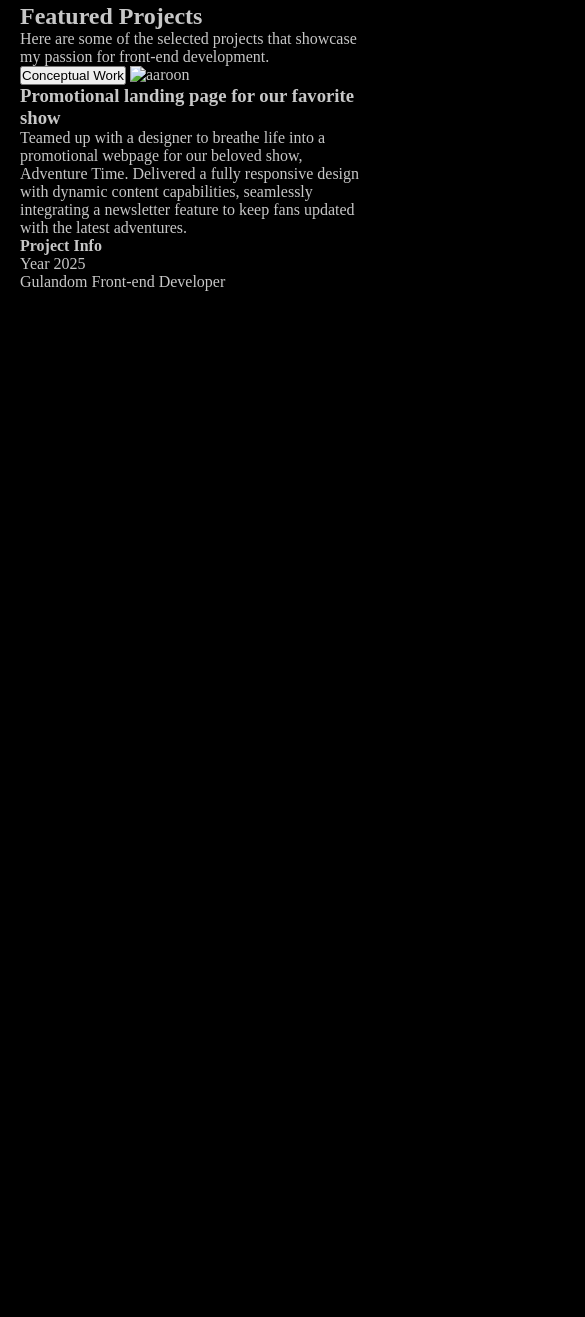
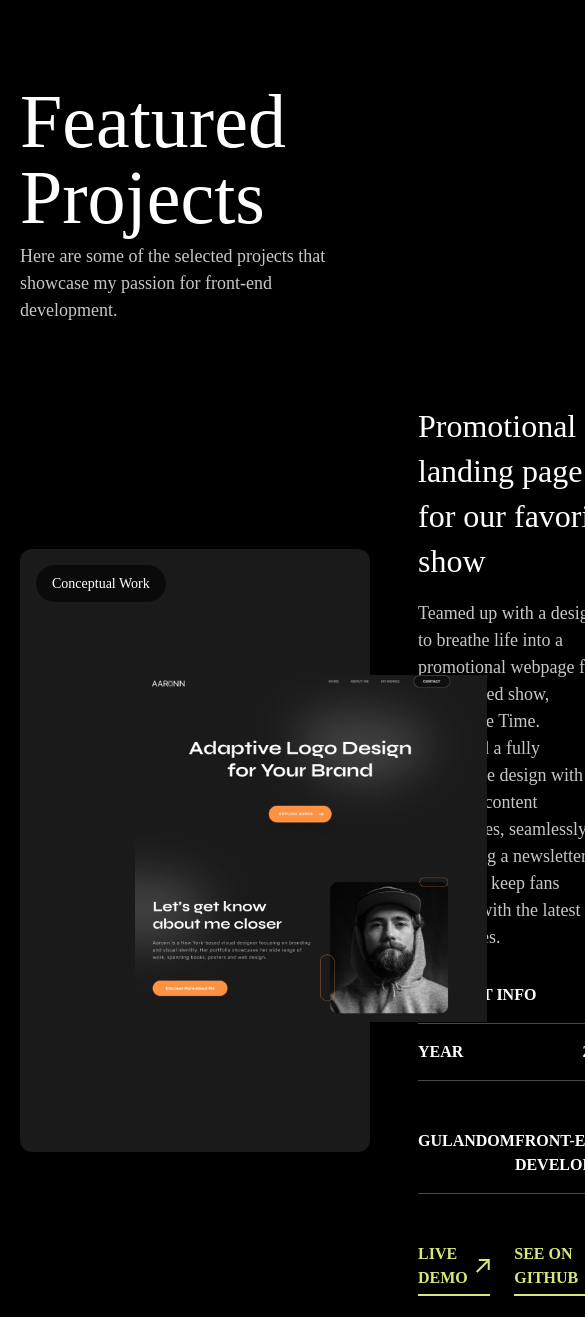
Before and after one commit to gulandomhaydarova4-lab/PORTFOLYO-RESPONSIVE, a plain HTML site: page index.html in a window 390 px wide. Shown: the part 907-2224 px from the top of the page, 585 px wide, since content can reach past the window. Before the commit the page ends 1198 px from the top, so only its background shows below. Drawn offline with Linux system fonts and the light colour scheme.

Commit message:
add featured responsive

```diff
--- a/css/stayles.css
+++ b/css/stayles.css
@@ -2,6 +2,7 @@
 	--bg-color: #000;
 	--title-color: #fff;
 	--text-color: #c7c7c7;
+	--primary-color:#D3E97A;
 }
 
 * {
@@ -98,7 +99,7 @@ body {
 	display: flex;
 	align-items: center;
 	justify-content: space-between;
-	gap:20px ;
+	gap: 20px;
 }
 
 .hero__info {
@@ -134,7 +135,7 @@ body {
 	padding: 19px 19px 19px 24px;
 	background-color: #d3e97a;
 	border-radius: 100px;
-	color: #0A0A0A;
+	color: #0a0a0a;
 	font-family: Manrope;
 	font-weight: 700;
 	font-style: Bold;
@@ -142,11 +143,11 @@ body {
 	line-height: 100%;
 	text-transform: uppercase;
 }
-.hero__link span{
+.hero__link span {
 	display: inline-block;
 	width: 16px;
 	height: 16px;
-	background-color: #0A0A0A;
+	background-color: #0a0a0a;
 	border-radius: 50%;
 }
 .hero__social {
@@ -154,15 +155,14 @@ body {
 	align-items: center;
 	gap: 16px;
 }
-.hero__social a{
+.hero__social a {
 	display: flex;
 	align-items: center;
 	justify-content: center;
 	width: 56px;
 	height: 56px;
-	background-color:#222222 ;
+	background-color: #222222;
 	border-radius: 50%;
-
 }
 .hero__img {
 	max-width: 600px;
@@ -175,6 +175,125 @@ width: 100%;
 	object-fit: cover;
 }
 /* HERO END */
+/* Featured start */
+.featured {
+	padding-top: 80px;
+	padding-bottom: 80px;
+}
+
+.featured__top {
+	margin-bottom: 80px;
+	max-width: 600px;
+	width: 100%;
+}
+.featured__top h2 {
+	font-family: Bebas Neue;
+	font-weight: 400;
+	font-size: 76px;
+	line-height: 100%;
+	margin-bottom: 8px;
+	color: var(--title-color);
+}
+.featured__top p {
+	font-family: Manrope;
+	font-weight: 400;
+	font-size: 18px;
+	line-height: 150%;
+	letter-spacing: 0%;
+	color: var(--text-color);
+}
+.featured__list {
+	display: flex;
+	flex-direction: column;
+	gap: 120px;
+}
+.featured__item {
+	display: flex;
+	align-items: center;
+	justify-content: space-between;
+	gap: 48px;
+}
+
+.featured__work {
+	max-width: 600px;
+	width: 100%;
+	position: relative;
+	padding: 126px 57px;
+	background-color: #1a1a1a;
+	border-radius: 12px;
+}
+.featured__work img {
+	object-fit: contain;
+}
+.featured__work-btn {
+	position: absolute;
+	top: 16px;
+	left: 16px;
+	background-color: #0a0a0a;
+	padding: 8px 16px;
+	border: none;
+	font-family: Manrope;
+	font-weight: 500;
+	font-size: 14px;
+	line-height: 150%;
+	letter-spacing: 0%;
+	color: var(--title-color);
+	border-radius: 100px;
+}
+
+.featured__info {
+	max-width: 576px;
+	width: 100%;
+}
+.featured__title {
+	margin-bottom: 16px;
+	font-family: Manrope;
+	font-weight: 500;
+	font-size: 32px;
+	line-height: 140%;
+	color: var(--title-color);
+}
+.featured__text {
+	margin-bottom: 32px;
+	font-family: Manrope;
+	font-weight: 400;
+	font-size: 18px;
+	line-height: 150%;
+}
+.featured__title4,.featured__inner {
+	font-family: Manrope;
+	font-weight: 600;
+	font-size: 16px;
+	line-height: 150%;
+	text-transform: uppercase;
+	padding-bottom: 16px;
+	border-bottom: 1px solid #484848;
+	margin-bottom: 16px;
+	color: var(--title-color);
+}
+.featured__inner {
+	display: flex;
+	justify-content: space-between;
+	margin-bottom: 48px;
+}
+.featured__social {
+	display: flex;
+	align-items: center;
+	gap: 24px;
+}
+.featured__social a {
+	display: flex;
+	align-items: center;
+	font-family: Manrope;
+	font-weight: 700;
+	font-size: 16px;
+	line-height: 150%;
+	text-transform: uppercase;
+	color: var(--primary-color);
+	border-bottom:  2px solid var(--primary-color);
+	padding-bottom: 4px;
+}
+/* Featured end */
 
 /* MEADI START */
 @media screen and (max-width: 1024px) {
@@ -206,7 +325,6 @@ width: 100%;
 		padding-bottom: 64px;
 	}
 
-
 	.hero__info {
 		max-width: 48%;
 	}
@@ -227,17 +345,15 @@ width: 100%;
 		padding: 4px 5px 4px 16px;
 		font-size: 14px;
 	}
-.hero__link span{
+	.hero__link span {
 		display: inline-block;
 		width: 40px;
 		height: 40px;
-
 	}
 
-.hero__social a{
+	.hero__social a {
 		width: 54px;
 		height: 54px;
-
 	}
 	.hero__img {
 		max-width: 600px;
@@ -245,17 +361,17 @@ width: 100%;
 	}
 	/* HERO END */
 }
-@media screen and (max-width: 580px){
-.hero__container{
+@media screen and (max-width: 580px) {
+	.hero__container {
 		flex-direction: column;
 	}
-.hero__info{
+	.hero__info {
 		max-width: 100%;
 	}
-.hero__title{
+	.hero__title {
 		font-size: 57px;
 	}
-.hero__img{
+	.hero__img {
 		max-width: 100%;
 	}
 }
@@ -272,9 +388,10 @@ max-width: 100%;
 		background-color: transparent;
 		border: none;
 	}
-	.hero__title{
+	.hero__title {
 		font-size: 48px;
 	}
 }
 /* HEADER END */
+
 /* MEDIA END */
--- a/index.html
+++ b/index.html
@@ -80,7 +80,7 @@
 						<li class="featured__item">
 							<div class="featured__work">
 								<button class="featured__work-btn">Conceptual Work</button>
-								<img src="images/featured/aron.png" alt="aaroon" width="468" height="347" />
+								<img src="images/featured/image_2026-04-20_10-47-15.png" alt="aaroon" width="468" height="347" />
 							</div>
 							<div class="featured__info">
 								<h3 class="featured__title">Promotional landing page for our favorite show</h3>
@@ -99,7 +99,62 @@
 									<span>Front-end Developer</span>
 								</div>
 								<div class="featured__social">
-									<a href="https://vercel.com/gulandomhaydarova4-labs-projects"></a>
+									<a href="https://vercel.com/gulandomhaydarova4-labs-projects" target="_blank">Live Demo <img src="images/featured/Vector.svg" alt=""></a>
+									<a href="https://github.com/gulandomhaydarova4-lab/Aroon" target="_blank">See on Github  <img src="images/featured/Vector (1).svg" alt="Github"></a>
+								</div>
+							</div>
+						</li>
+						<li class="featured__item">
+							<div class="featured__work">
+								<button class="featured__work-btn">Conceptual Work</button>
+								<img src="images/featured/image_2026-04-20_10-47-15.png" alt="aaroon" width="468" height="347" />
+							</div>
+							<div class="featured__info">
+								<h3 class="featured__title">Promotional landing page for our favorite show</h3>
+								<p class="featured__text">
+									Teamed up with a designer to breathe life into a promotional webpage for our beloved show, Adventure Time.
+									Delivered a fully responsive design with dynamic content capabilities, seamlessly integrating a newsletter
+									feature to keep fans updated with the latest adventures.
+								</p>
+								<h4 class="featured__title4">Project Info</h4>
+								<div class="featured__inner">
+									<span>Year</span>
+									<span>2025</span>
+								</div>
+								<div class="featured__inner">
+									<span>Gulandom</span>
+									<span>Front-end Developer</span>
+								</div>
+								<div class="featured__social">
+									<a href="https://vercel.com/gulandomhaydarova4-labs-projects" target="_blank">Live Demo <img src="images/featured/Vector.svg" alt=""></a>
+									<a href="https://github.com/gulandomhaydarova4-lab/Aroon" target="_blank">See on Github  <img src="images/featured/Vector (1).svg" alt="Github"></a>
+								</div>
+							</div>
+						</li>
+						<li class="featured__item">
+							<div class="featured__work">
+								<button class="featured__work-btn">Conceptual Work</button>
+								<img src="images/featured/image_2026-04-20_10-47-15.png" alt="aaroon" width="468" height="347" />
+							</div>
+							<div class="featured__info">
+								<h3 class="featured__title">Promotional landing page for our favorite show</h3>
+								<p class="featured__text">
+									Teamed up with a designer to breathe life into a promotional webpage for our beloved show, Adventure Time.
+									Delivered a fully responsive design with dynamic content capabilities, seamlessly integrating a newsletter
+									feature to keep fans updated with the latest adventures.
+								</p>
+								<h4 class="featured__title4">Project Info</h4>
+								<div class="featured__inner">
+									<span>Year</span>
+									<span>2025</span>
+								</div>
+								<div class="featured__inner">
+									<span>Gulandom</span>
+									<span>Front-end Developer</span>
+								</div>
+								<div class="featured__social">
+									<a href="https://vercel.com/gulandomhaydarova4-labs-projects" target="_blank">Live Demo <img src="images/featured/Vector.svg" alt=""></a>
+									<a href="https://github.com/gulandomhaydarova4-lab/Aroon" target="_blank">See on Github  <img src="images/featured/Vector (1).svg" alt="Github"></a>
 								</div>
 							</div>
 						</li>
```
Also changed, not shown: images/featured/Vector (1).svg (added), images/featured/Vector.svg (added), images/featured/aron.png (added), images/featured/image_2026-04-20_10-47-15.png (added). Lines whose indentation alone changed are shown as unchanged.
